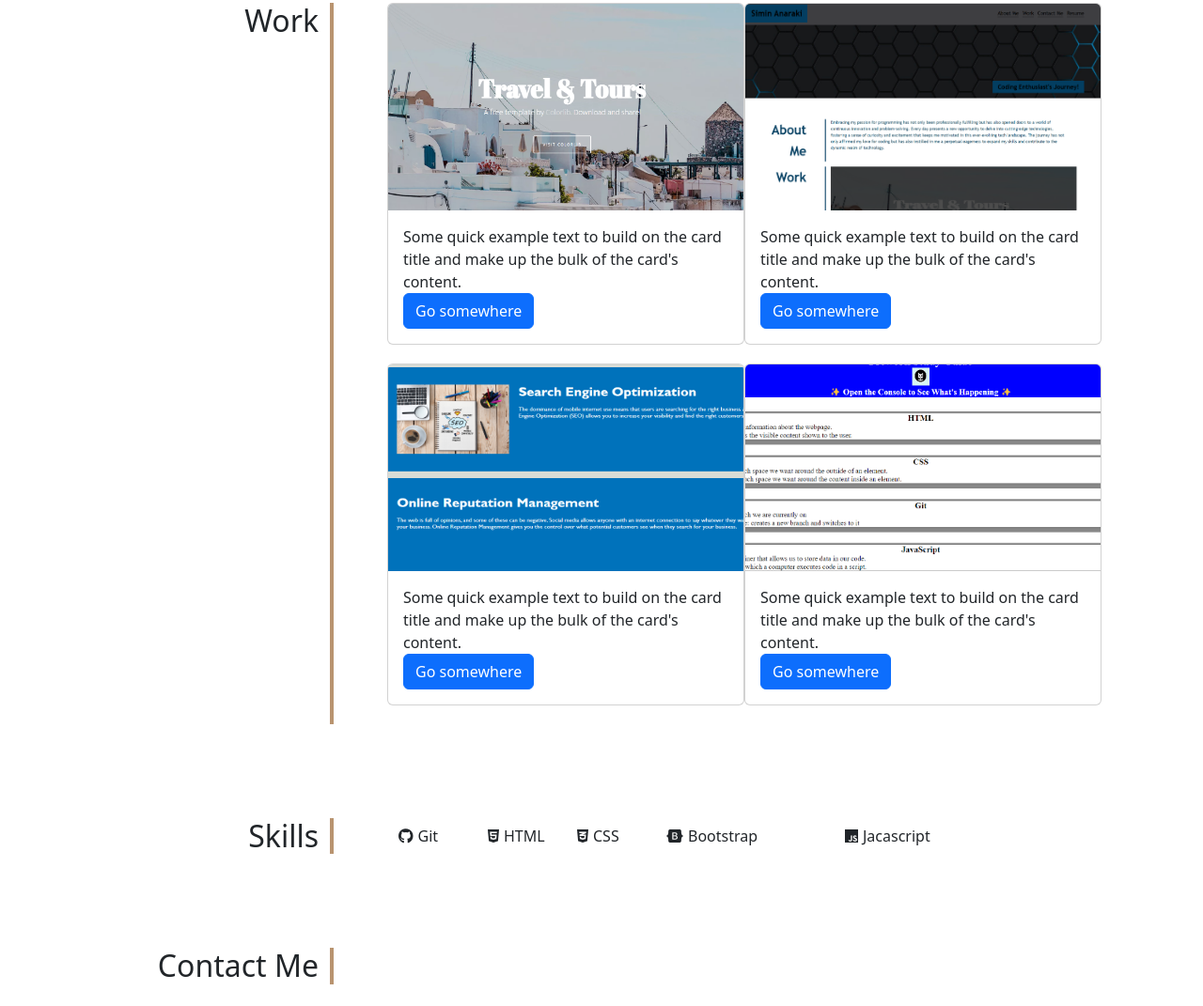
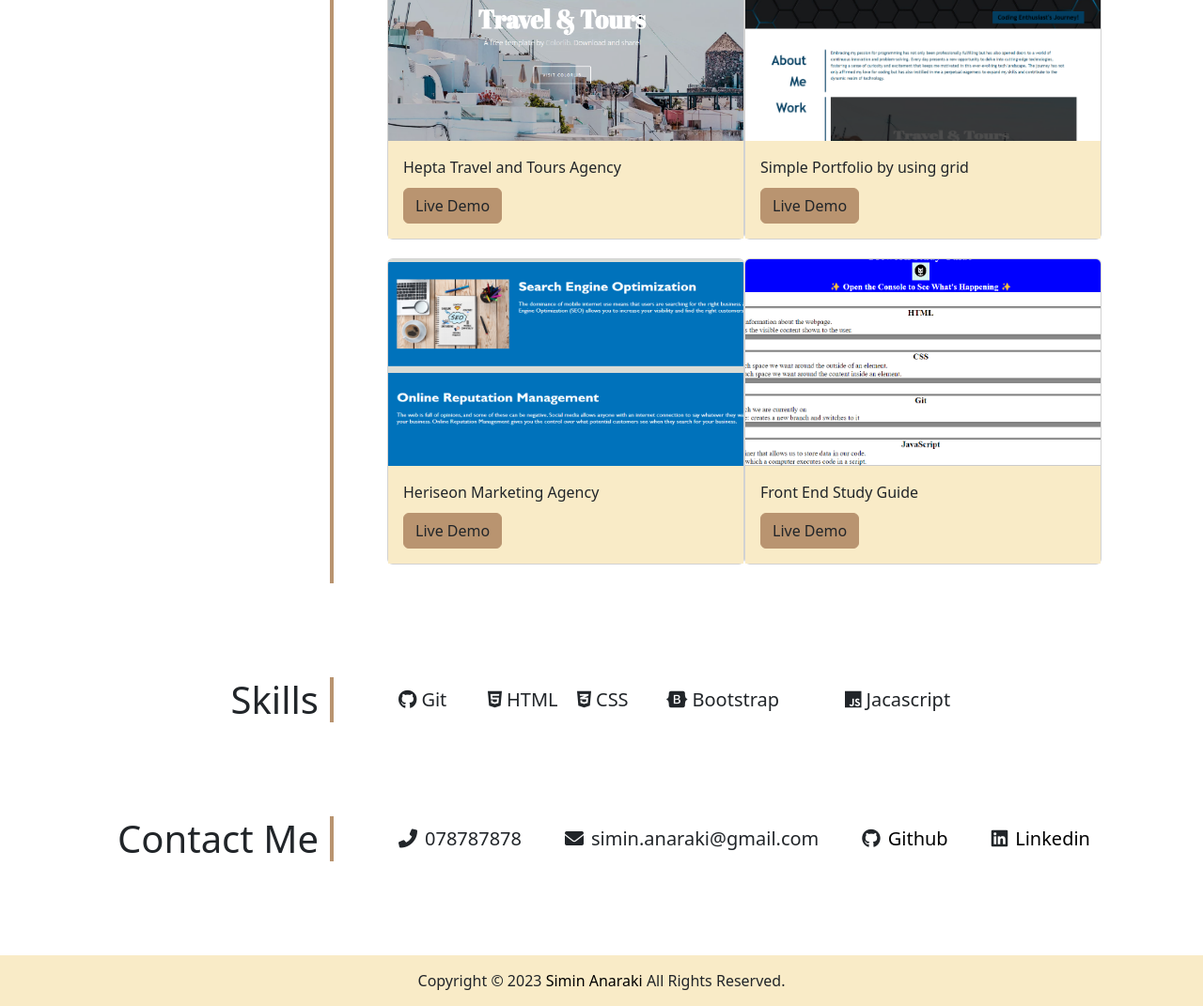
Before and after one commit to SiminAnaraki/Bootstrap-Portfolio, a plain HTML site: page index.html in a window 1280 px wide. Shown: the part 627-1698 px from the top of the page at 94% size. Before the commit the page ends 1676 px from the top, so only its background shows below. Drawn offline with nearby package versions, Linux system fonts and the light colour scheme.

Commit message:
added more Bootstrap classes

```diff
--- a/css/style.css
+++ b/css/style.css
@@ -1,12 +1,17 @@
 /* global */
 :root {
-    --primary-color:#b99470
+    --primary-color:#b99470;
+    --secondery-color:#F9EBC7;
 }
 body {
     margin:0;
 }
 h1,h2,h3 ,p{
     margin:0
+}
+a {
+    text-decoration: none;
+    color:#000
 }
 section {
     margin-top: 100px;
@@ -19,10 +24,16 @@ section {
 
 /* header */
 .navbar {
-    background-color: #b99470 !important;
+    background-color:var(--primary-color) !important;
+    position:fixed;
+    top:0;
+    left:0;
+    width:100%;
+    z-index: 500;
 }
-.navbar-collapse {
-    justify-content: flex-end;
+#navbarSupportedContent {
+    justify-content:flex-end!important;
+    text-align: right;
 }
 
 /* work */
@@ -32,6 +43,20 @@ section {
 .work  .card img {
     width:100%;
     height:220px
+}
+.work  .card .card-body {
+    background-color: var(--secondery-color);
+}
+.work .btn {
+    background-color: var(--primary-color);
+    border: 1px solid var(--primary-color) !important;
+    margin-top: 10px;
+}
+.work a {
+    transition: all .3s;
+}
+.work a:hover {
+    box-shadow: var(--bs-box-shadow-lg ) !important
 }
 .work .row-padding {
     padding-bottom: 20px;
@@ -44,5 +69,25 @@ section {
     transition: all .5s;
 }
 .skills .flex-holder:hover {
-    color:var(--primary-color)
+    color:var(--primary-color);
 }
+
+/* contact me */
+.contact .space {
+    gap:8px;
+}
+
+/* footer */
+footer {
+    background-color: var(--secondery-color);
+    text-align: center;
+    padding:15px 0;
+    margin-top:100px;
+}
+footer a {
+    transition: all .3s;
+}
+footer a:hover {
+    box-shadow: var(--bs-box-shadow-lg);
+    font-weight: bold;
+}
--- a/index.html
+++ b/index.html
@@ -10,43 +10,57 @@
 </head>
 <body>
     <!-- header section -->
-    <nav class="navbar navbar-expand-lg bg-body-tertiary">
+      <nav class="navbar navbar-expand-lg bg-body-tertiary">
         <div class="container">
-                <a class="navbar-brand" href="#"><h1>Simin Anaraki</h1></a>
-                <div class="collapse navbar-collapse" id="navbarNavAltMarkup">
-                    <div class="navbar-nav">
-                        <a class="nav-link active" aria-current="page" href="#">About Me</a>
-                        <a class="nav-link" href="#">Work</a>
-                        <a class="nav-link" href="#">Contact Me</a>
-                    </div>
-                </div>
+          <a class="navbar-brand" href="#"><h1>Simin Anaraki</h1></a>
+          <button class="navbar-toggler" type="button" data-bs-toggle="collapse" data-bs-target="#navbarSupportedContent" aria-controls="navbarSupportedContent" aria-expanded="false" aria-label="Toggle navigation">
+            <span class="navbar-toggler-icon"></span>
+          </button>
+          <div class="collapse navbar-collapse" id="navbarSupportedContent">
+            <ul class="navbar-nav me-auto mb-2 mb-lg-0">
+              <li class="nav-item">
+                <a class="nav-link" aria-current="page" href="#about">About Me</a>
+              </li>
+              <li class="nav-item">
+                <a class="nav-link" href="#work">Work</a>
+              </li>
+              <li class="nav-item">
+                <a class="nav-link" href="#skills">Skills</a>
+              </li>
+              <li class="nav-item">
+                <a class="nav-link" href="#contact">Contact Me</a>
+              </li>
+            </ul>
+          </div>
         </div>
       </nav>
       <!-- hero section -->
-      <section class="hero">
+      <section class="hero" id="about">
         <div class="container">
             <div class=" row justify-content-center">
-                <img class="col-lg-4" src="./image/IMG_6848.JPG" />
+                <img class="col-lg-4 col-md-8 col-sm-10" src="./image/IMG_6848.JPG" />
                 <div class="col-lg-6 align-self-center  ">
-                    <h2>Junior Front-End Developer</h2>
+                    <h2>Simin Anaraki<br/></h2>
+                    <h3>Junior Front-End Developer</h3>
+                    <p class="mt-3">I began my career in the IT world, where I spent quite a few years. But, my real love was always programming. So, one day, I decided to be daring and follow my heart. It turned out to be one of the best choices I ever made. Now, I get to do what I'm truly passionate about every day and I'm always excited to learn more. In the tech world, there's a never-ending adventure of new things to explore!</p>
                 </div>
             </div>
         </div>
       </section>
       <!-- work section -->
-      <section class="work">
+      <section class="work" id="work">
         <div class="container">
             <div class="row">
                 <div class="col-lg-3 section-title">
-                    <h2>Work</h2>
+                    <h2  class="fs-1">Work</h2>
                 </div>
                 <div class="col-lg-4 ">
                     <div class="row row-padding">
                         <div class="card" style="width: 25rem;">
                             <img src="./image/hepta.png" class="card-img-top" alt="...">
                             <div class="card-body">
-                              <p class="card-text">Some quick example text to build on the card title and make up the bulk of the card's content.</p>
-                              <a href="#" class="btn btn-primary">Go somewhere</a>
+                              <p class="card-text">Hepta Travel and Tours Agency</p>
+                              <a href="https://siminanaraki.github.io/Hepta/" target="_blank" class="btn">Live Demo</a>
                             </div>
                         </div>
                     </div>
@@ -54,8 +68,8 @@
                         <div class="card" style="width: 25rem;">
                             <img src="./image/horiseon.png" class="card-img-top" alt="...">
                             <div class="card-body">
-                              <p class="card-text">Some quick example text to build on the card title and make up the bulk of the card's content.</p>
-                              <a href="#" class="btn btn-primary">Go somewhere</a>
+                              <p class="card-text"> Heriseon Marketing Agency</p>
+                              <a href="https://siminanaraki.github.io/Simin-FirstWeekChallenge/" target="_blank" class="btn">Live Demo</a>
                             </div>
                         </div>
                     </div>
@@ -65,8 +79,8 @@
                         <div class="card" style="width: 25rem;">
                             <img src="./image/Screenshot 2023-12-18 161720.png" class="card-img-top" alt="...">
                             <div class="card-body">
-                              <p class="card-text">Some quick example text to build on the card title and make up the bulk of the card's content.</p>
-                              <a href="#" class="btn btn-primary">Go somewhere</a>
+                              <p class="card-text">Simple Portfolio by using grid</p>
+                              <a href="https://siminanaraki.github.io/Simin-SecondWeekChallenge/" target="_blank" class="btn --bs-box-shadow-lg ">Live Demo</a>
                             </div>
                         </div>
                     </div>
@@ -74,8 +88,8 @@
                         <div class="card" style="width: 25rem;">
                             <img src="./image/prework.png" class="card-img-top" alt="...">
                             <div class="card-body">
-                              <p class="card-text">Some quick example text to build on the card title and make up the bulk of the card's content.</p>
-                              <a href="#" class="btn btn-primary">Go somewhere</a>
+                              <p class="card-text">Front End Study Guide</p>
+                              <a href="https://siminanaraki.github.io/prework-study-guide/" target="_blank" class="btn ">Live Demo</a>
                             </div>
                         </div>
                     </div>
@@ -84,43 +98,66 @@
         </div>
       </section>
       <!-- skills section -->
-      <section class="skills">
+      <section class="skills" id="skills">
         <div class="container">
             <div class="row">
                 <div class="col-lg-3 section-title">
-                    <h2>Skills</h2>
+                    <h2 class="fs-1" >Skills</h2>
                 </div>
                 <div class="col-lg-1 flex-holder">
-                    <i class="fa-brands fa-github"></i>
-                    <p>Git</p>
+                    <i class="fa-brands fa-github fs-5"></i>
+                    <p class="fs-5">Git</p>
                 </div>
                 <div class="col-lg-1 flex-holder">
-                    <i class="fa-brands fa-html5"></i>
-                    <p>HTML</p>
+                    <i class="fa-brands fa-html5 fs-5"></i>
+                    <p class="fs-5">HTML</p>
                 </div>
                 <div class="col-lg-1 flex-holder">
-                    <i class="fa-brands fa-css3-alt"></i>
-                    <p>CSS</p>
+                    <i class="fa-brands fa-css3-alt fs-5"></i>
+                    <p class="fs-5">CSS</p>
                 </div>
                 <div class="col-lg-2 flex-holder">
-                    <i class="fa-brands fa-bootstrap"></i>
-                    <p>Bootstrap</p>
+                    <i class="fa-brands fa-bootstrap fs-5"></i>
+                    <p class="fs-5">Bootstrap</p>
                 </div>
                 <div class="col-lg-1 flex-holder">
-                    <i class="fa-brands fa-js"></i>
-                    <p>Jacascript</p>
+                    <i class="fa-brands fa-js fs-5"></i>
+                    <p class="fs-5">Jacascript</p>
                 </div>
       </section>
       <!-- contact section  -->
-      <section class="contact">
+      <section class="contact" id="contact">
         <div class="container">
             <div class="row">
-                <div class="col-lg-3 section-title">
-                    <h2>Contact Me</h2>
+                <div class="col-lg-3 section-title ">
+                    <h2 class="fs-1" >Contact Me</h2>
+                </div>
+                <div class="col-lg-8 d-flex justify-content-lg-between flex-md-wrap ">
+                    <div class="d-flex align-items-lg-center space fs-5 ">
+                        <i class="fa-solid fa-phone-flip"></i>
+                        <p>078787878</p>
+                    </div>
+                    <div class="d-flex justify-content-lg-between align-items-lg-center space fs-5">
+                        <i class="fa-solid fa-envelope"></i>
+                        <p>simin.anaraki@gmail.com</p>
+                    </div>
+                    <div class="d-flex  justify-content-lg-between align-items-lg-center space fs-5">
+                        <i class="fa-brands fa-github"></i>
+                        <a href="https://github.com/SiminAnaraki">Github</a>
+                    </div>
+                    <div class="d-flex justify-content-lg-between align-items-lg-center space fs-5">
+                        <i class="fa-brands fa-linkedin"></i>
+                        <a href="https://www.linkedin.com/in/simin-anaraki/">Linkedin</a>
+                    </div>
                 </div>
             </div>
       </section>
-
+      <!-- footer section -->
+      <footer>
+        <div class="container">
+            <p>Copyright © 2023 <a href="#about">Simin Anaraki</a> All Rights Reserved.</p>
+        </div>
+      </footer>
     <script src="https://cdn.jsdelivr.net/npm/bootstrap@5.3.2/dist/js/bootstrap.bundle.min.js"></script>
 </body>
 </html>
```
